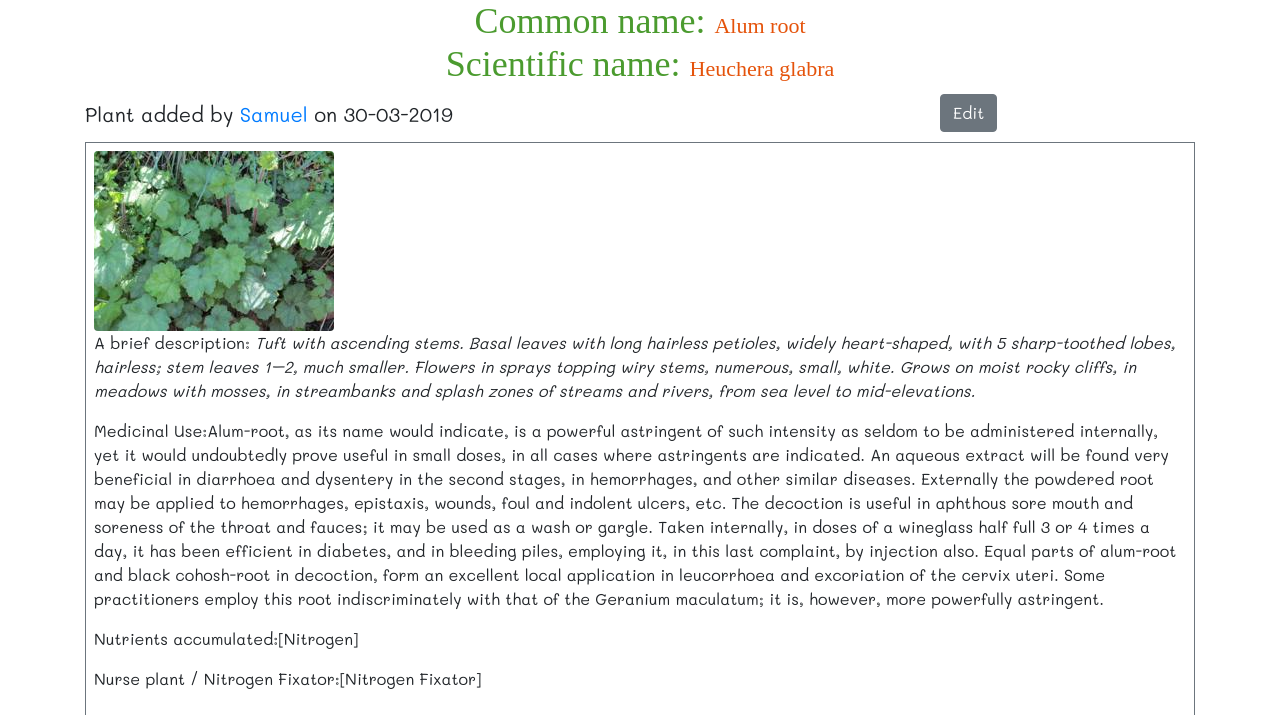
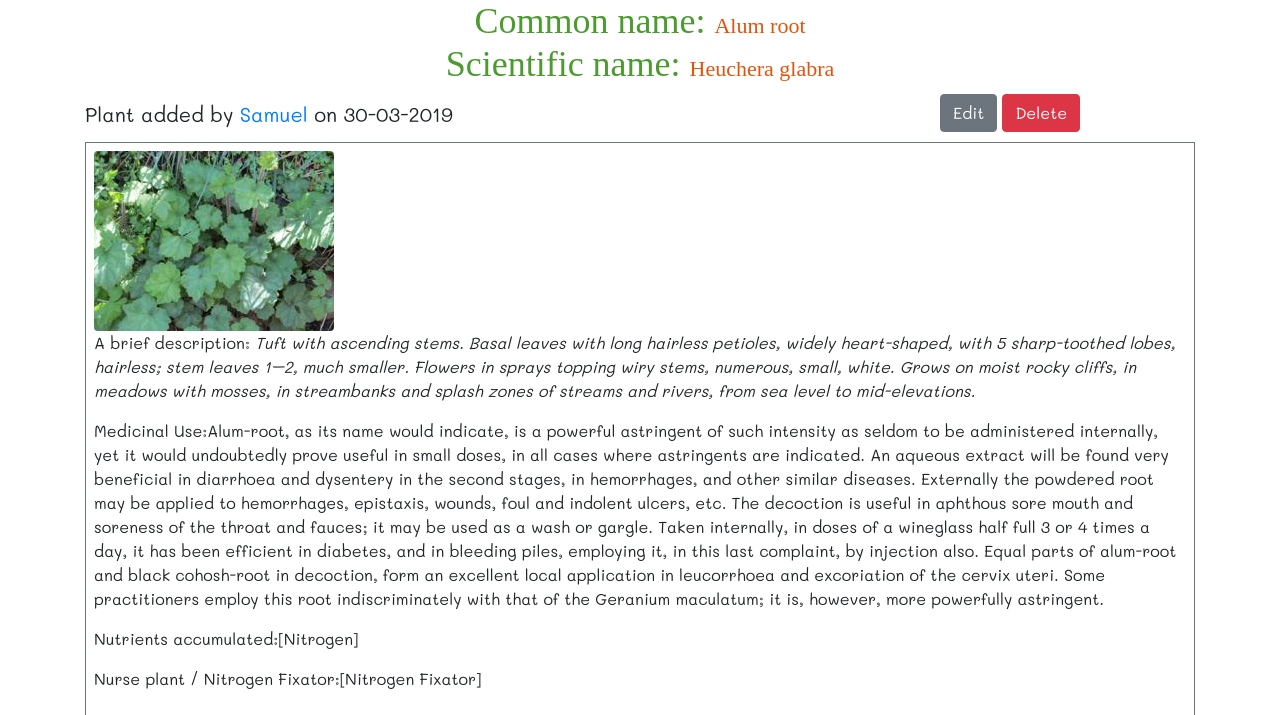
Before and after one commit to Walachul/SilvaPermaculture, a Flask app: page /plants/3 in a window 1280 px wide. Shown: the part 104-819 px from the top of the page. Run offline with Flask 2, Linux system fonts and the light colour scheme; a user stored in the database is signed in; data comes from the database, SQL or seed files in the repository; both versions use the stored data as it was after the commit; some libraries are stand-ins or nearby versions.

Commit message:
Created button and modal for future delete route.

```diff
--- a/silvapermaculture/templates/plant.html
+++ b/silvapermaculture/templates/plant.html
@@ -14,6 +14,7 @@
             {% if plant.author == current_user  %}
             <div class="col-12 col-lg-3">
                 <a class="btn btn-secondary" href="{{ url_for('update_plant', plant_id=plant.id) }}">Edit</a>
+                <button class="btn btn-danger" data-toggle="modal" data-target="#deleteModal">Delete</button>
             </div>
             {% endif %}
         </div>
@@ -30,5 +31,23 @@
 
             </div>
         </div>
-
+        <!-- Modal for deleting plant-->
+        <div class="modal fade" id="deleteModal" tabindex="-1" role="dialog" aria-labelledby="deleteModalLabel" aria-hidden="true">
+          <div class="modal-dialog" role="document">
+            <div class="modal-content">
+              <div class="modal-header">
+                <h5 class="modal-title" id="deleteModalLabel">Are you sure you want to delete this plant ?</h5>
+                <button type="button" class="close" data-dismiss="modal" aria-label="Close">
+                  <span aria-hidden="true">&times;</span>
+                </button>
+              </div>
+              <div class="modal-footer">
+                <button type="button" class="btn btn-secondary" data-dismiss="modal">Close</button>
+                <form action="{ url_for('delete_plant', plant_id=plant.id) }}" method="POST">
+                    <input class="btn btn-danger" type="submit" value="Delete">
+                </form>
+              </div>
+            </div>
+          </div>
+        </div>
     {% endblock content %} #Jinja2 allows to put the name of the block here so to know which block is closing if we have multiple.
```
Also changed, not shown: silvapermaculture/plants.db, silvapermaculture/static/img/plants/2ebd3fc55c9611a0.jpg (added), silvapermaculture/static/img/profile_user/23ce93c184087644.jpg (added), silvapermaculture/static/img/profile_user/default.png (deleted).
